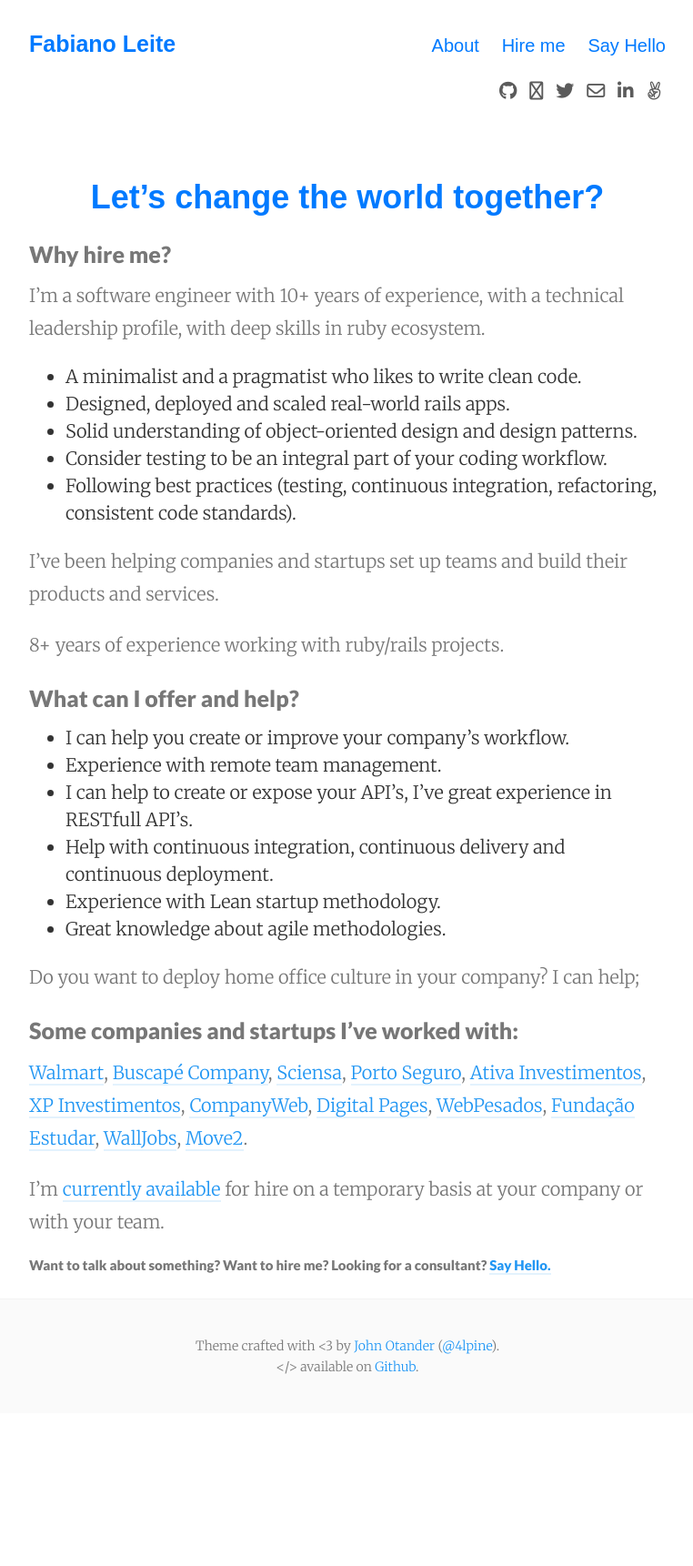
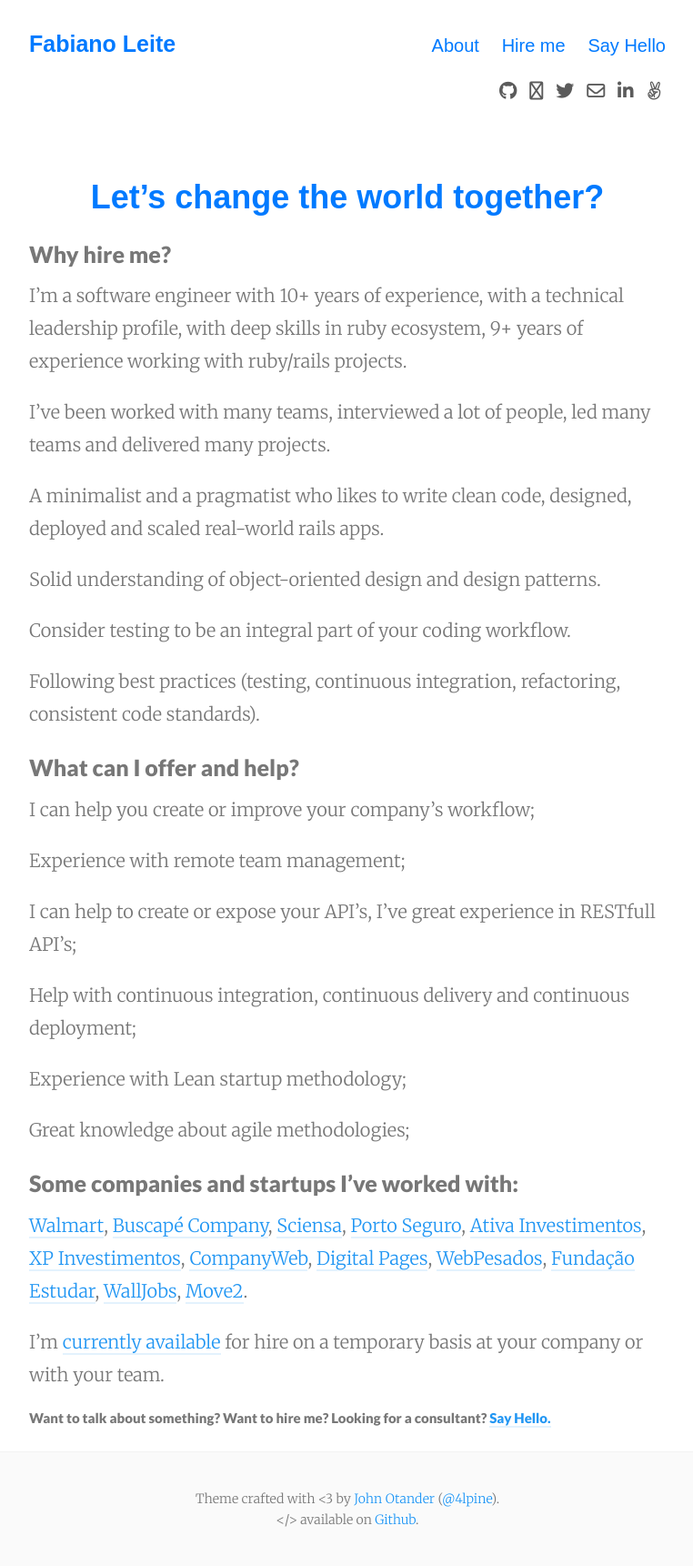
Before and after one commit to fabianoleittes/fabianoleittes.github.io, a Jekyll site: the page built from hire.md, in a window 1280 px wide. Shown: the whole page at 91% size, without its empty margins (258-1020 px from the left). Built offline with Jekyll 4.4.1, drawn with Linux system fonts in a browser that asks for light colours; nearby versions of some CDN libraries; before the commit the page ends 1553 px from its top, so only the background shows below that.

Commit message:
Update hire.md

```diff
--- a/hire.md
+++ b/hire.md
@@ -8,30 +8,33 @@
 
 ### Why hire me?
 
-I'm a software engineer with 10+ years of experience, with a technical leadership profile, with deep skills in ruby ecosystem.
+I'm a software engineer with 10+ years of experience, with a technical leadership profile, with deep skills in ruby ecosystem, 9+ years of experience working with ruby/rails projects.
 
-* A minimalist and a pragmatist who likes to write clean code.
-* Designed, deployed and scaled real-world rails apps.
-* Solid understanding of object-oriented design and design patterns.
-* Consider testing to be an integral part of your coding workflow.
-* Following best practices (testing, continuous integration, refactoring, consistent code standards).
+I’ve been worked with many teams, interviewed a lot of people, led many teams and delivered many projects.
 
+A minimalist and a pragmatist who likes to write clean code, designed, deployed and scaled real-world rails apps.
 
-I've been helping companies and startups set up teams and build their products and services.
+Solid understanding of object-oriented design and design patterns.
 
-8+ years of experience working with ruby/rails projects.
+Consider testing to be an integral part of your coding workflow.
+
+Following best practices (testing, continuous integration, refactoring, consistent code standards).
 
 
 ### What can I offer and help?
 
-* I can help you create or improve your company's workflow.
-* Experience with remote team management.
-* I can help to create or expose your API's, I've great experience in RESTfull API's.
-* Help with continuous integration, continuous delivery and continuous deployment.
-* Experience with Lean startup methodology.
-* Great knowledge about agile methodologies.
+ I can help you create or improve your company's workflow;
 
-Do you want to deploy home office culture in your company? I can help;
+ Experience with remote team management;
+
+ I can help to create or expose your API's, I've great experience in RESTfull API's;
+
+ Help with continuous integration, continuous delivery and continuous deployment;
+
+ Experience with Lean startup methodology;
+
+ Great knowledge about agile methodologies;
+
 
 
 ### Some companies and startups I've worked with:
```
